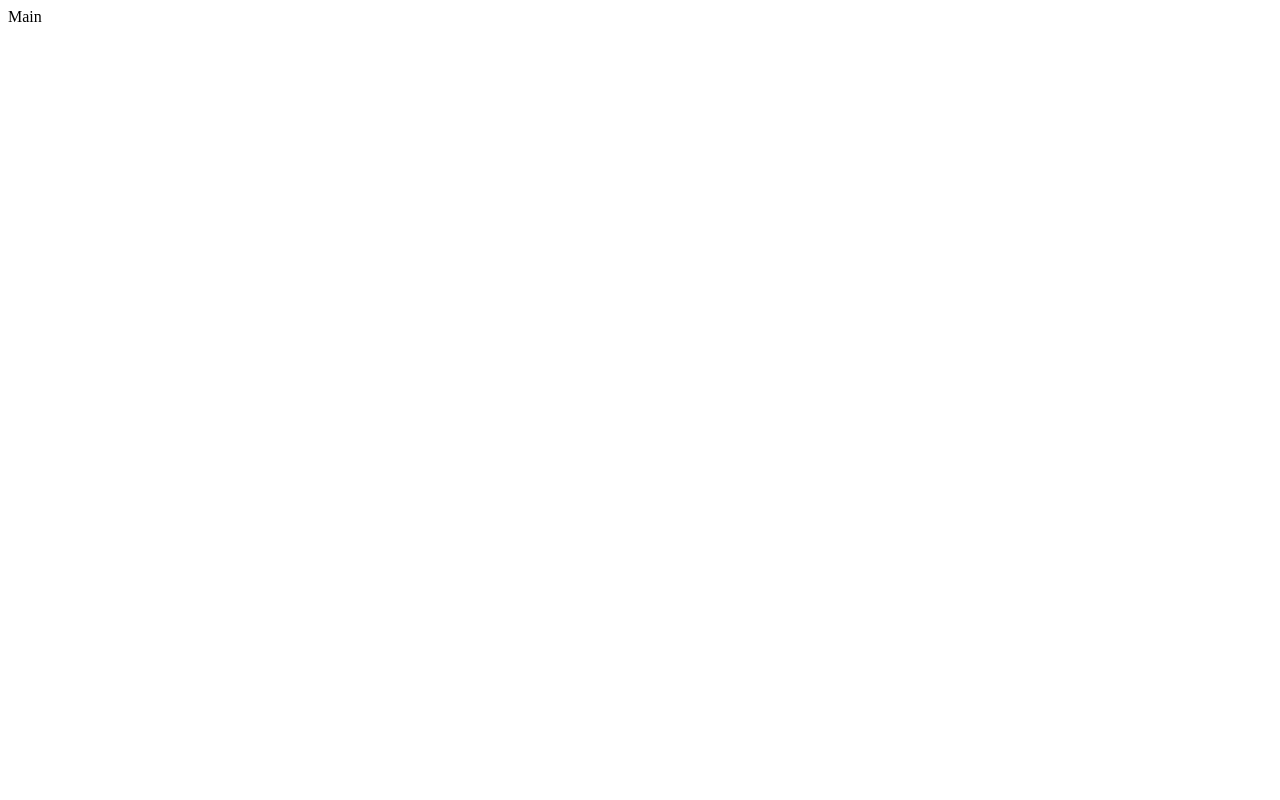
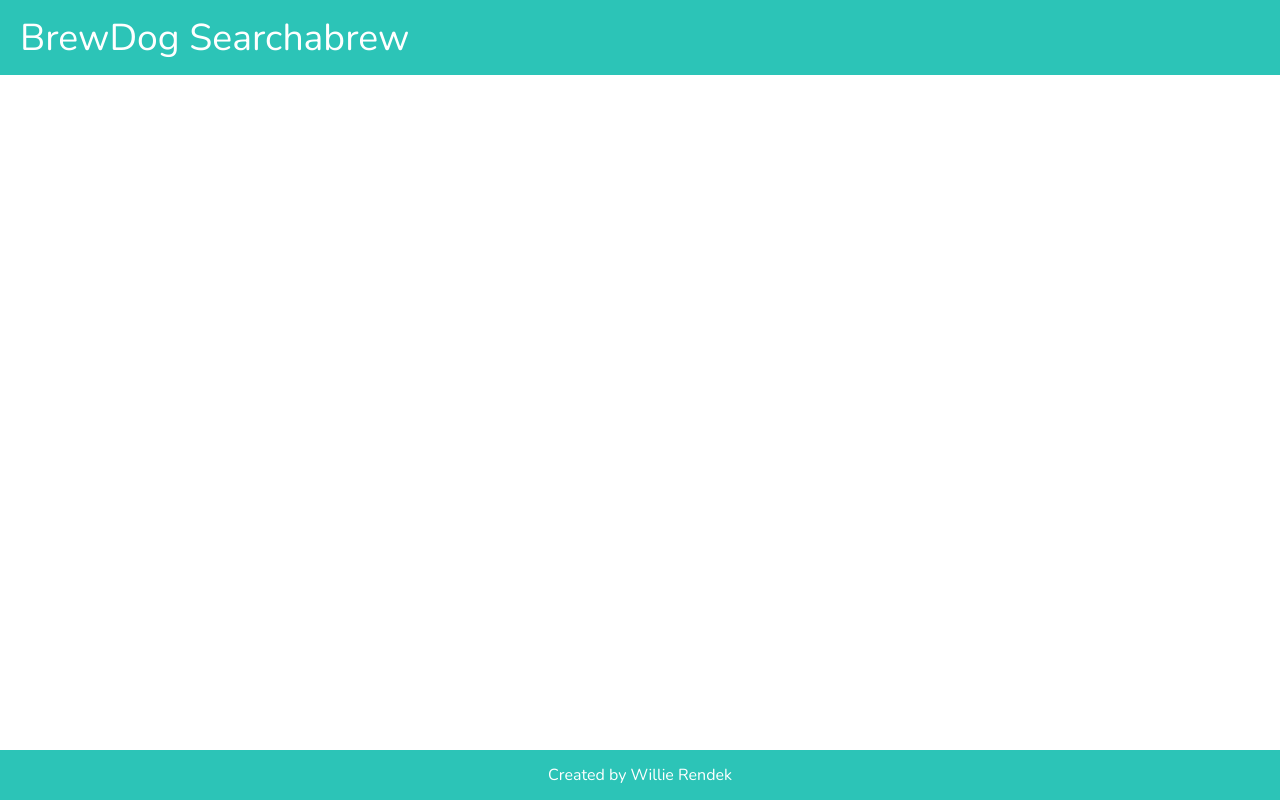
Before and after one commit to rendekwb/PunkApiProject, a React app: page / in a window 1280 px wide. Built offline with nearby package versions, Linux system fonts and the light colour scheme.

Commit message:
add header and footer

```diff
--- a/public/index.html
+++ b/public/index.html
@@ -5,12 +5,13 @@
     <link rel="shortcut icon" href="%PUBLIC_URL%/favicon.ico">
     <meta name="viewport" content="width=device-width, initial-scale=1, shrink-to-fit=no">
     <meta name="theme-color" content="#000000">
+    <link href="https://fonts.googleapis.com/css?family=Nunito" rel="stylesheet">
     <!--
       manifest.json provides metadata used when your web app is added to the
       homescreen on Android. See https://developers.google.com/web/fundamentals/engage-and-retain/web-app-manifest/
     -->
     <link rel="manifest" href="%PUBLIC_URL%/manifest.json">
-    <title>BrewDog Searchabeer</title>
+    <title>BrewDog Searchabrew</title>
   </head>
   <body>
     <div id="root"></div>
--- /dev/null
+++ b/src/Footer/Footer.css
@@ -0,0 +1,17 @@
+.footer {
+  position: absolute;
+  bottom: 0;
+  left: 0;
+  width: 100vw;
+  height: 50px;
+  background-color: #2cc4b7;
+  display: flex;
+  justify-content: center;
+  align-items: center;
+}
+
+.footer-text {
+  color: #ffffff;
+  font-size: 12pt;
+  font-family: 'Nunito', sans-serif;
+}
--- /dev/null
+++ b/src/Footer/Footer.js
@@ -0,0 +1,26 @@
+import React from 'react'
+import ReactDOM from 'react-dom'
+import './Footer.css'
+
+class Footer extends React.Component {
+  constructor(props) {
+    super(props);
+    this.state = {
+
+    }
+  }
+
+  render() {
+    return (
+      <div>
+        <div className="footer">
+          <div className="footer-text">
+            Created by Willie Rendek
+          </div>
+        </div>
+      </div>
+    )
+  }
+}
+
+export default Footer;
--- /dev/null
+++ b/src/Navigation/Navigation.css
@@ -0,0 +1,17 @@
+.nav-bar {
+  position: absolute;
+  top: 0;
+  left: 0;
+  width: 100vw;
+  height: 75px;
+  background-color: #2cc4b7;
+  display: flex;
+  align-items: center;
+}
+
+.nav-bar-title {
+  color: #ffffff;
+  margin: 0 20px;
+  font-size: 28pt;
+  font-family: 'Nunito', sans-serif;
+}
--- /dev/null
+++ b/src/Navigation/Navigation.js
@@ -0,0 +1,20 @@
+import React from 'react'
+import ReactDOM from 'react-dom'
+import './Navigation.css'
+
+class Navigation extends React.Component {
+  constructor(props) {
+    super(props);
+    this.state = {}
+  }
+
+  render() {
+    return (
+      <div className="nav-bar">
+        <span className="nav-bar-title">BrewDog Searchabrew</span>
+      </div>
+    )
+  }
+}
+
+export default Navigation;
--- a/src/index.js
+++ b/src/index.js
@@ -1,18 +1,19 @@
 import React from 'react'
 import ReactDOM from 'react-dom'
+import Navigation from './Navigation/Navigation';
+import Footer from './Footer/Footer';
 
 class Main extends React.Component {
   constructor(props) {
     super(props);
-
-    this.state = {
-
-    }
   }
 
   render() {
     return (
-      <div>Main</div>
+      <div>
+        <Navigation/>
+        <Footer/>
+      </div>
     )
   }
 }
```
